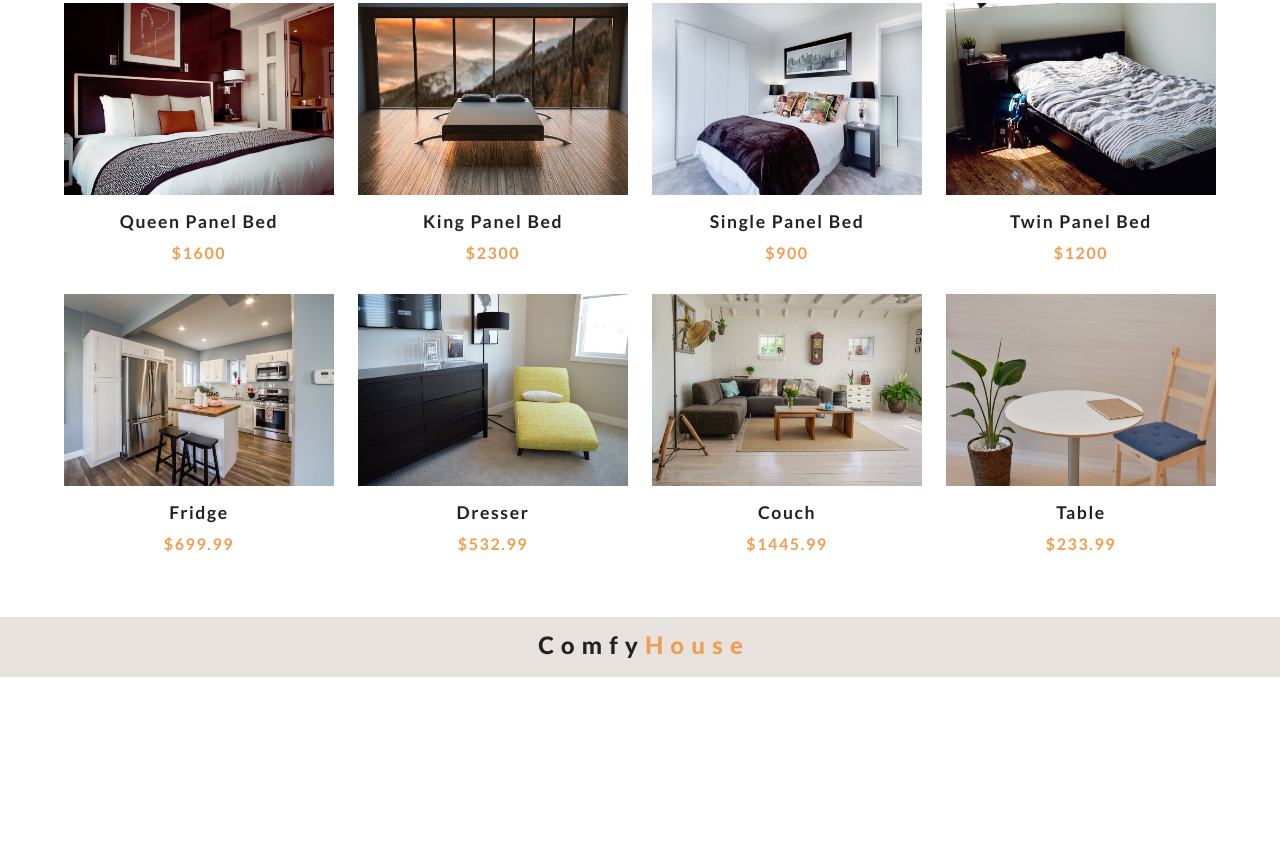
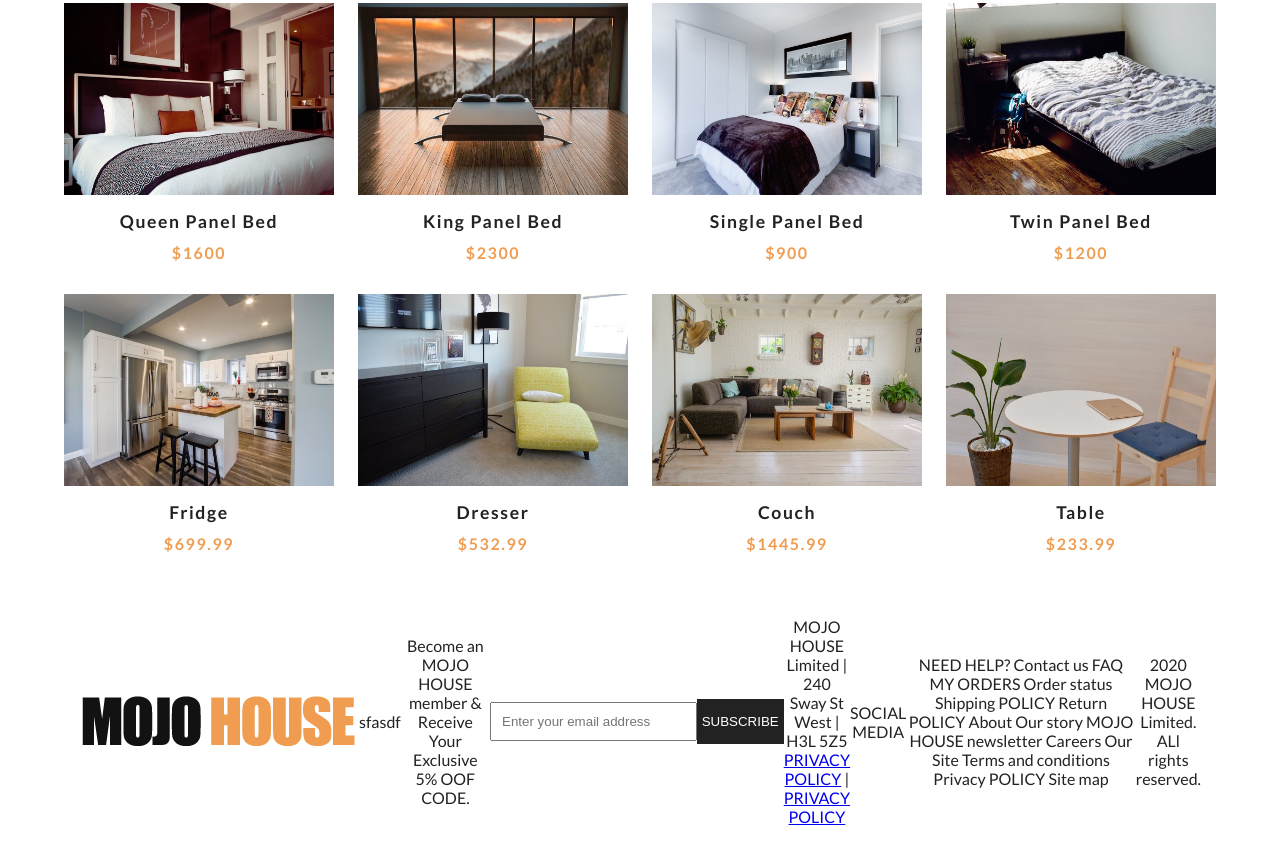
Before and after one commit to codingwithout1and0s/mojohouse, a plain HTML site: page index.html in a window 1280 px wide. Shown: the part 989-1852 px from the top of the page. Before the commit the page ends 1666 px from the top, so only its background shows below. Drawn offline with Linux system fonts and the light colour scheme.

Commit message:
Added footer

```diff
--- a/app.js
+++ b/app.js
@@ -11,6 +11,8 @@ const cartBtn = document.querySelector('.cart-btn'),
     navIcon = document.querySelector('.nav-icon'),
     hamburger = document.getElementById('hamburger');
 
+
+//Hamburger
 navIcon.addEventListener('click', () => {
     if (hamburger.style.display === "block") {
         hamburger.style.display = "none";
@@ -241,6 +243,10 @@ class Storage {
 }
 
 document.addEventListener('DOMContentLoaded', () => {
+
+    //Hamburger is invisible when site loads
+    hamburger.style.display = "none";
+
     const ui = new UI();
     const products = new Products();
 
--- a/index.html
+++ b/index.html
@@ -15,7 +15,7 @@
         <span class="nav-icon">
             <i class="fas fa-bars"></i>
         </span>
-        <img src="./images/logo.svg" alt="MOJO Home">
+        <img src="./images/mojo-house.png" alt="MOJO Home">
         <div class="cart-btn">
             <span class="nav-icon">
                 <i class="fas fa-cart-plus"></i>
@@ -28,8 +28,8 @@
 <div class="hamburger" id="hamburger">
     <div class="hamburger-nav">
         <a href="#products">Shop</a>
+        <a href="#about">About</a>
         <a href="#contact">Contact</a>
-        <a href="#about">About</a>
     </div>
 </div>
 
@@ -62,14 +62,52 @@
         <div class="cart-footer">
             <h3>Your Total: $<span class="cart-total"></span></h3>
             <button class="clear-cart banner-btn">Clear Cart</button>
+            <button class="banner-btn"><a href="/checkout.html">Checkout</a></button>
         </div>
     </div>
 </div>
 
 <!-- footer -->
-<footer class="navbar">
+<footer style="text-align:center;">
     <div class="footer-center">
-        <img src="./images/logo.svg" alt="MOJO Home">
+        <img src="./images/mojo-house.png" alt="MOJO Home">
+        <div><p>sfasdf</p></div>
+        <div><p>Become an MOJO HOUSE member & Receive Your Exclusive 5% OOF CODE.</p></div>
+        <input class="newsletter" placeholder="Enter your email address">
+        <button class="subscribe">SUBSCRIBE</button>
+
+        <div>
+            <p>MOJO HOUSE Limited | 240 Sway St West | H3L 5Z5</p>
+            <p><a href="#">PRIVACY POLICY</a> | <a href="#">PRIVACY POLICY</a></p>
+        </div>
+
+        <div>
+            SOCIAL MEDIA
+        </div>
+
+        <div class="footer-bar">
+            NEED HELP?
+                Contact us
+                FAQ
+
+            MY ORDERS
+                Order status
+                Shipping POLICY
+                Return POLICY
+
+            About
+                Our story
+                MOJO HOUSE newsletter
+                Careers
+
+            Our Site
+                Terms and conditions
+                Privacy POLICY
+                Site map
+        </div>
+
+        2020 MOJO HOUSE Limited. ALl rights reserved.
+
     </div>
 </footer>
 <!-- end of footer -->
--- a/main.css
+++ b/main.css
@@ -90,7 +90,7 @@ body {
 .banner-btn a:visited,
 .banner-btn a:link {
   text-decoration: none;
-  color: var(--mainWhite);
+  color: var(--mainBlack);
 }
 .banner-btn:hover {
   background: transparent;
@@ -265,6 +265,11 @@ body {
 }
 /* --------------- End of Cart ---------------- */
 /* --------------- Footer --------------------- */
+footer {
+  width: 100%;
+  height: 500px;
+  background: var(--mainWhite);
+}
 .footer-center {
   width: 100%;
   max-width: 1170px;
@@ -287,10 +292,11 @@ body {
 }
 .hamburger-nav {
   color: var(--mainBlack);
-  font-size: 1.5rem;
+  font-size: 1.7rem;
   display: flex;
   align-items: center;
   justify-content: space-around;
+  text-transform: uppercase;
 }
 .hamburger-nav a:link,
 .hamburger-nav a:hover,
@@ -298,5 +304,19 @@ body {
   text-decoration: none;
   color: var(--mainBlack);
 }
-
 /* ------------ End of Hamburger ------------- */
+hr {
+  color: #000;
+  background: #000;
+  width: 50%;
+}
+.newsletter {
+  width: 100%;
+  padding: 10px;
+}
+.subscribe {
+  padding: 15px 5px;
+  background: var(--mainBlack);
+  color: var(--mainWhite);
+  border: none;
+}
```
Also changed, not shown: checkout.html (added, +64 -0 lines), images/MOJO House-01.svg (added), images/mojo-house.png (added), images/mojo-house.svg (added), 1 other file.
